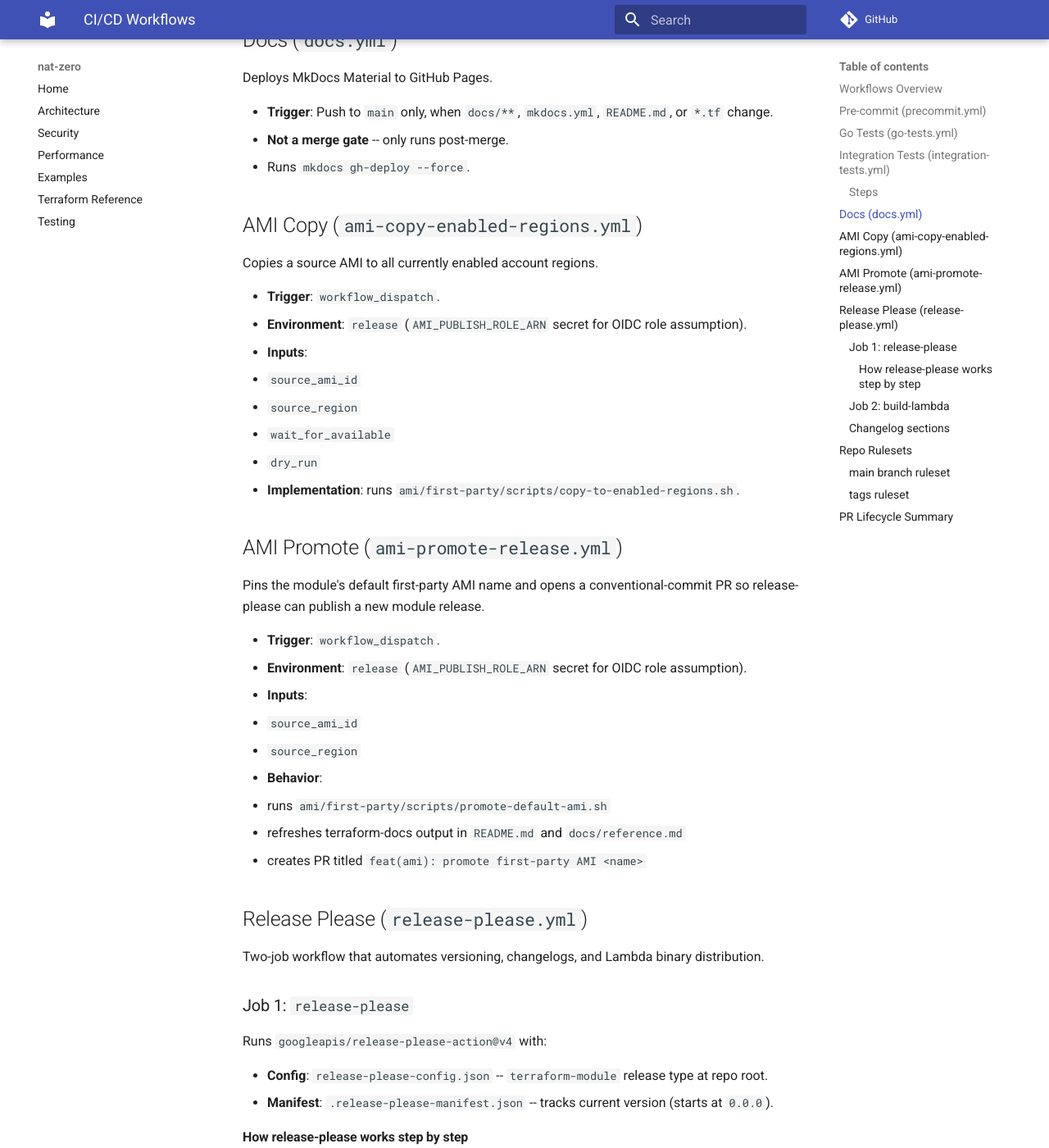
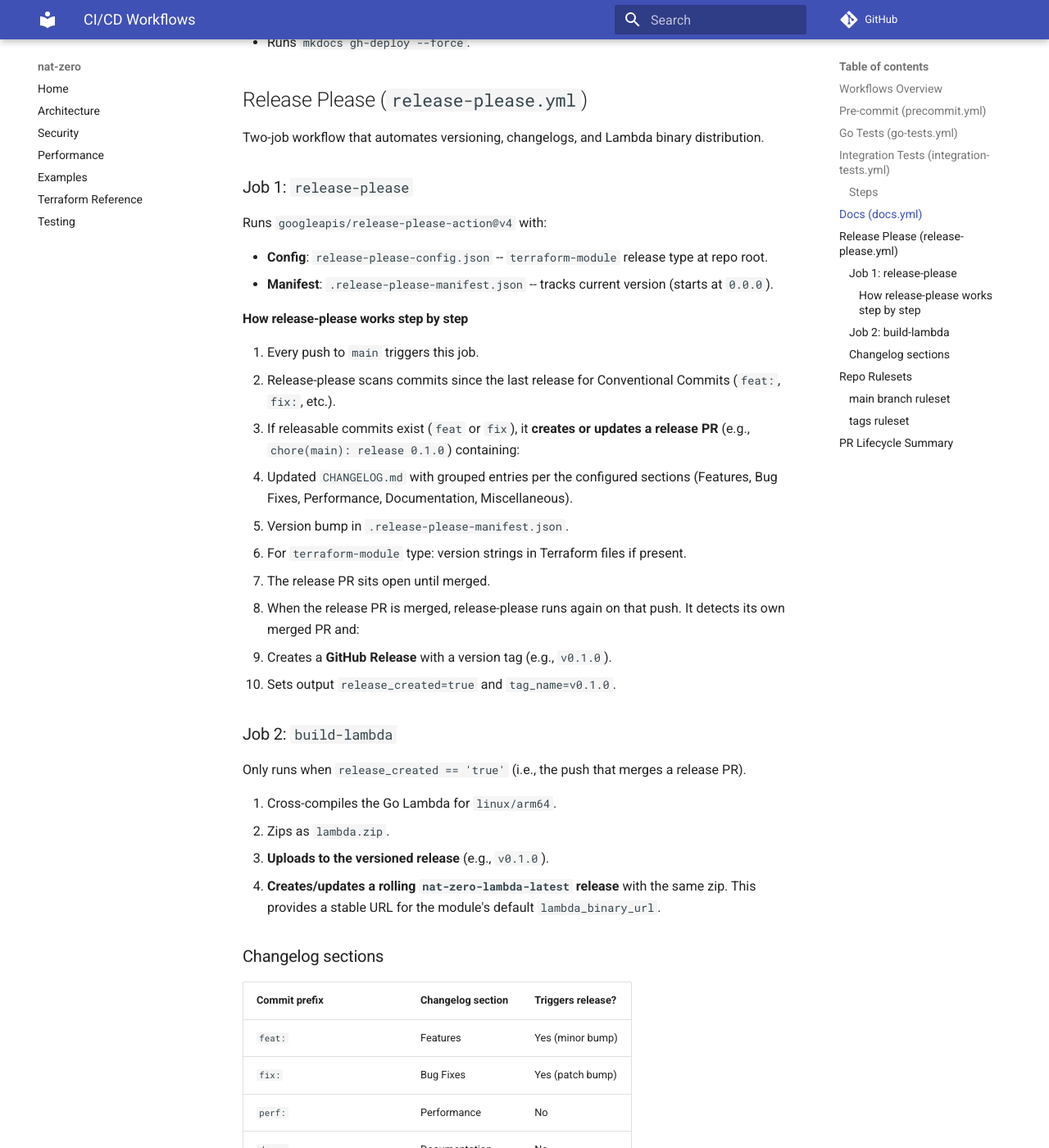
Before and after one commit to MachineDotDev/nat-zero, an MkDocs documentation site: the page built from docs/workflows.md, in a window 1280 px wide and 1400 px high, scrolled down 2010 px. Shown: the whole window at 82% size. Built offline with MkDocs 1.6.1 and Material for MkDocs 9.7.7, drawn with Linux system fonts in a browser that asks for light colours; comment, search, counter and statistics services are not loaded; some of the changed text lies outside the part shown.

Commit message:
fix(ami): trim nonessential docs and repair promote script

```diff
--- a/docs/workflows.md
+++ b/docs/workflows.md
@@ -10,8 +10,6 @@ Internal reference for GitHub Actions workflows, repo rulesets, and the release
 | Go Tests | `go-tests.yml` | PRs touching `cmd/lambda/**`; push to `main` | `go-test` |
 | Integration Tests | `integration-tests.yml` | PR labeled `integration-test`; manual dispatch | `integration-test` |
 | Docs | `docs.yml` | Push to `main` (filtered paths) | No (post-merge deploy) |
-| AMI Copy | `ami-copy-enabled-regions.yml` | Manual dispatch | No |
-| AMI Promote | `ami-promote-release.yml` | Manual dispatch | No |
 | Release | `release-please.yml` | Push to `main`; manual dispatch | No (post-merge) |
 
 ## Pre-commit (`precommit.yml`)
@@ -57,33 +55,6 @@ Deploys MkDocs Material to GitHub Pages.
 - **Trigger**: Push to `main` only, when `docs/**`, `mkdocs.yml`, `README.md`, or `*.tf` change.
 - **Not a merge gate** -- only runs post-merge.
 - Runs `mkdocs gh-deploy --force`.
-
-## AMI Copy (`ami-copy-enabled-regions.yml`)
-
-Copies a source AMI to all currently enabled account regions.
-
-- **Trigger**: `workflow_dispatch`.
-- **Environment**: `release` (`AMI_PUBLISH_ROLE_ARN` secret for OIDC role assumption).
-- **Inputs**:
-  - `source_ami_id`
-  - `source_region`
-  - `wait_for_available`
-  - `dry_run`
-- **Implementation**: runs `ami/first-party/scripts/copy-to-enabled-regions.sh`.
-
-## AMI Promote (`ami-promote-release.yml`)
-
-Pins the module's default first-party AMI name and opens a conventional-commit PR so release-please can publish a new module release.
-
-- **Trigger**: `workflow_dispatch`.
-- **Environment**: `release` (`AMI_PUBLISH_ROLE_ARN` secret for OIDC role assumption).
-- **Inputs**:
-  - `source_ami_id`
-  - `source_region`
-- **Behavior**:
-  - runs `ami/first-party/scripts/promote-default-ami.sh`
-  - refreshes terraform-docs output in `README.md` and `docs/reference.md`
-  - creates PR titled `feat(ami): promote first-party AMI <name>`
 
 ## Release Please (`release-please.yml`)
 
```
Also changed, not shown: ami/first-party/README.md (+0 -1 lines), 1 other file.
